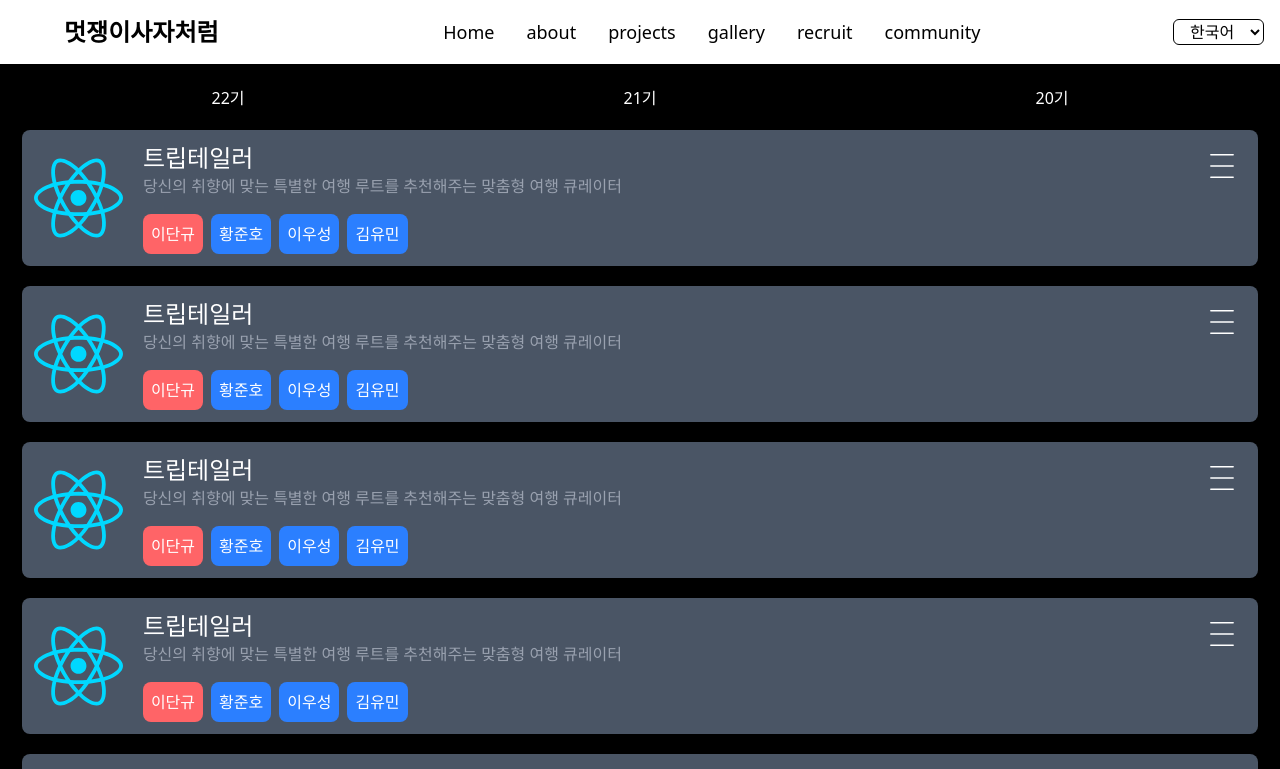
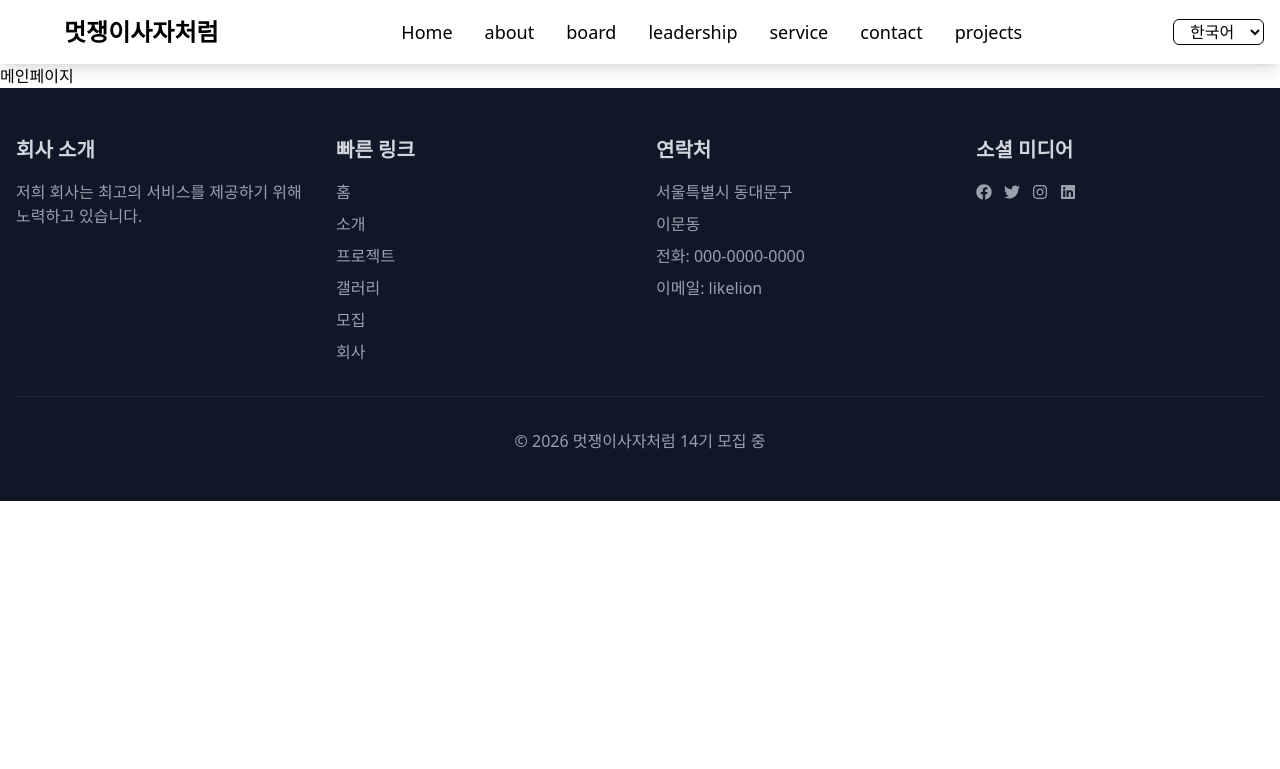
Before and after one commit to Dessert99/dessert99_React, a React (Vite) app: page / in a window 1280 px wide. Shown: the top 769 px of the page. Built offline with nearby package versions, Linux system fonts and the light colour scheme.

Commit message:
Feat: 라우팅

```diff
--- a/src/App.tsx
+++ b/src/App.tsx
@@ -1,16 +1,45 @@
-import { BrowserRouter } from 'react-router-dom';
+import { createBrowserRouter, RouterProvider, Outlet } from 'react-router-dom';
 import Navbar from './components/Navbar';
 import Footer from './components/Footer';
 import ProjectPage from './pages/ProjectPage';
+import MainPage from './pages/MainPage';
+import AboutPage from './pages/AboutPage';
+import BoardPage from './pages/BoardPage';
+import LeadershipPage from './pages/LeadershipPage';
+import ServicePage from './pages/ServicePage';
+import ContactPage from './pages/ContactPage';
 
-function App() {
+function Layout() {
   return (
-    <BrowserRouter>
+    <>
       <Navbar />
-      <ProjectPage />
+      <Outlet /> {/*자식 요소를 가리킨다. 이렇게 하면 Outlet만 렌더링 된다?  */}
       <Footer />
-    </BrowserRouter>
+    </>
   );
 }
 
+const router = createBrowserRouter([
+  {
+    path: '/',
+    element: <Layout />,
+    children: [
+      {
+        index: true, //루트 경로와 동일
+        element: <MainPage />,
+      },
+      { path: '/about', element: <AboutPage /> },
+      { path: '/board', element: <BoardPage /> },
+      { path: '/leadership', element: <LeadershipPage /> },
+      { path: '/service', element: <ServicePage /> },
+      { path: '/contact', element: <ContactPage /> },
+      { path: '/projects', element: <ProjectPage /> },
+    ],
+  },
+]);
+
+function App() {
+  return <RouterProvider router={router} />;
+}
+
 export default App;
--- /dev/null
+++ b/src/pages/AboutPage.tsx
@@ -0,0 +1,5 @@
+function AboutPage() {
+  return <div></div>;
+}
+
+export default AboutPage;
--- /dev/null
+++ b/src/pages/BoardPage.tsx
@@ -0,0 +1,5 @@
+function BoardPage() {
+  return <div></div>;
+}
+
+export default BoardPage;
--- /dev/null
+++ b/src/pages/ContactPage.tsx
@@ -0,0 +1,5 @@
+function ContactPage() {
+  return <div></div>;
+}
+
+export default ContactPage;
--- /dev/null
+++ b/src/pages/LeadershipPage.tsx
@@ -0,0 +1,5 @@
+function LeadershipPage() {
+  return <div></div>;
+}
+
+export default LeadershipPage;
--- /dev/null
+++ b/src/pages/MainPage.tsx
@@ -0,0 +1,5 @@
+function MainPage() {
+  return <div>메인페이지</div>;
+}
+
+export default MainPage;
--- /dev/null
+++ b/src/pages/ServicePage.tsx
@@ -0,0 +1,5 @@
+function ServicePage() {
+  return <div></div>;
+}
+
+export default ServicePage;
```
Also changed, not shown: src/components/Navbar.tsx (+4 -3 lines).
